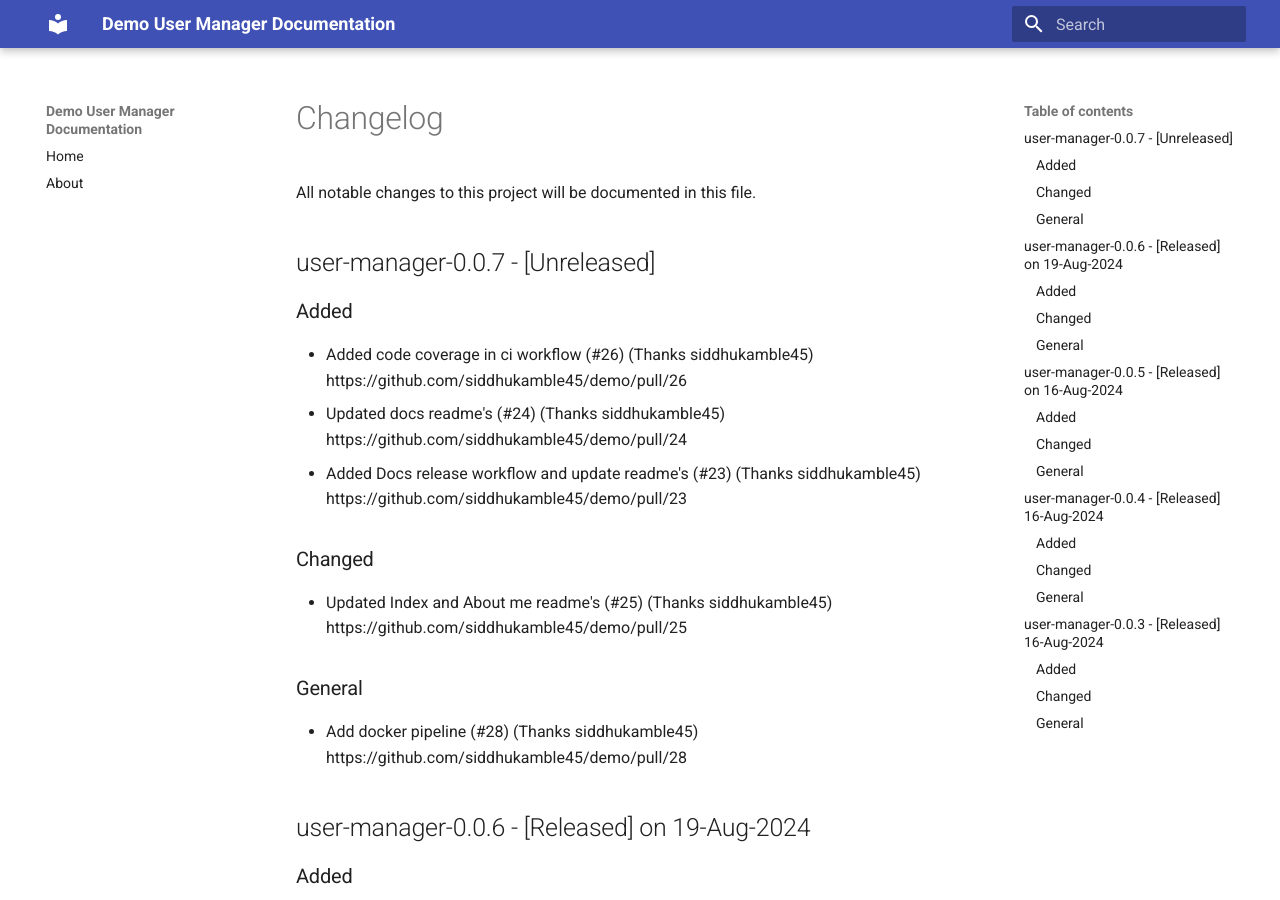
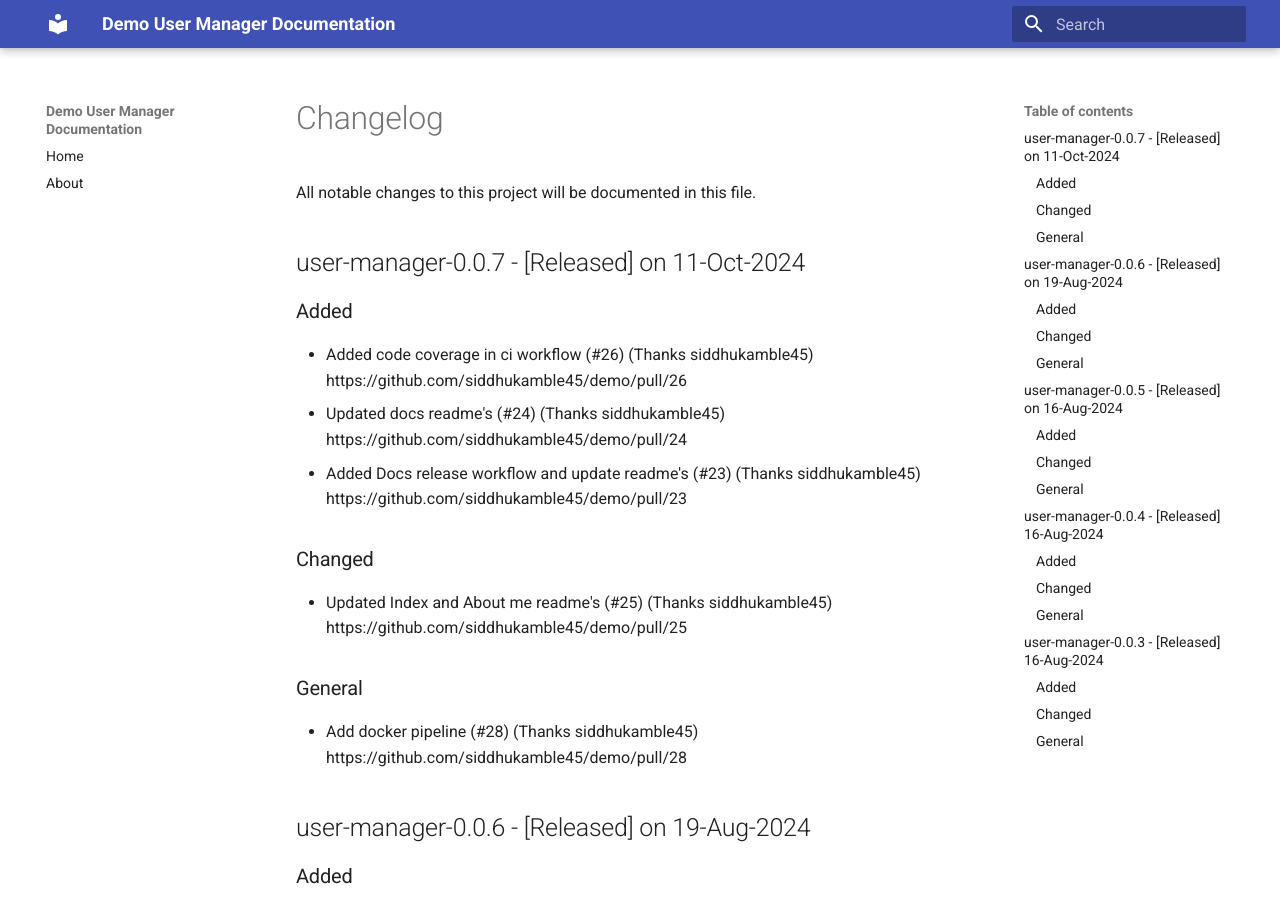
Before and after one commit to siddhukamble45/demo, an MkDocs documentation site: the page built from docs/CHANGELOG.md, in a window 1280 px wide and 900 px high. Built offline with MkDocs 1.6.1 and Material for MkDocs 9.7.7, drawn with Linux system fonts in a browser that asks for light colours.

Commit message:
Update CHANGELOG.md for Release version

```diff
--- a/docs/CHANGELOG.md
+++ b/docs/CHANGELOG.md
@@ -2,7 +2,7 @@
 
 All notable changes to this project will be documented in this file.
 
-## user-manager-0.0.7 - [Unreleased]
+## user-manager-0.0.7 - [Released] on 11-Oct-2024
 
 ### Added
 -  Added code coverage in ci workflow (#26) (Thanks siddhukamble45) https://github.com/siddhukamble45/demo/pull/26
```
